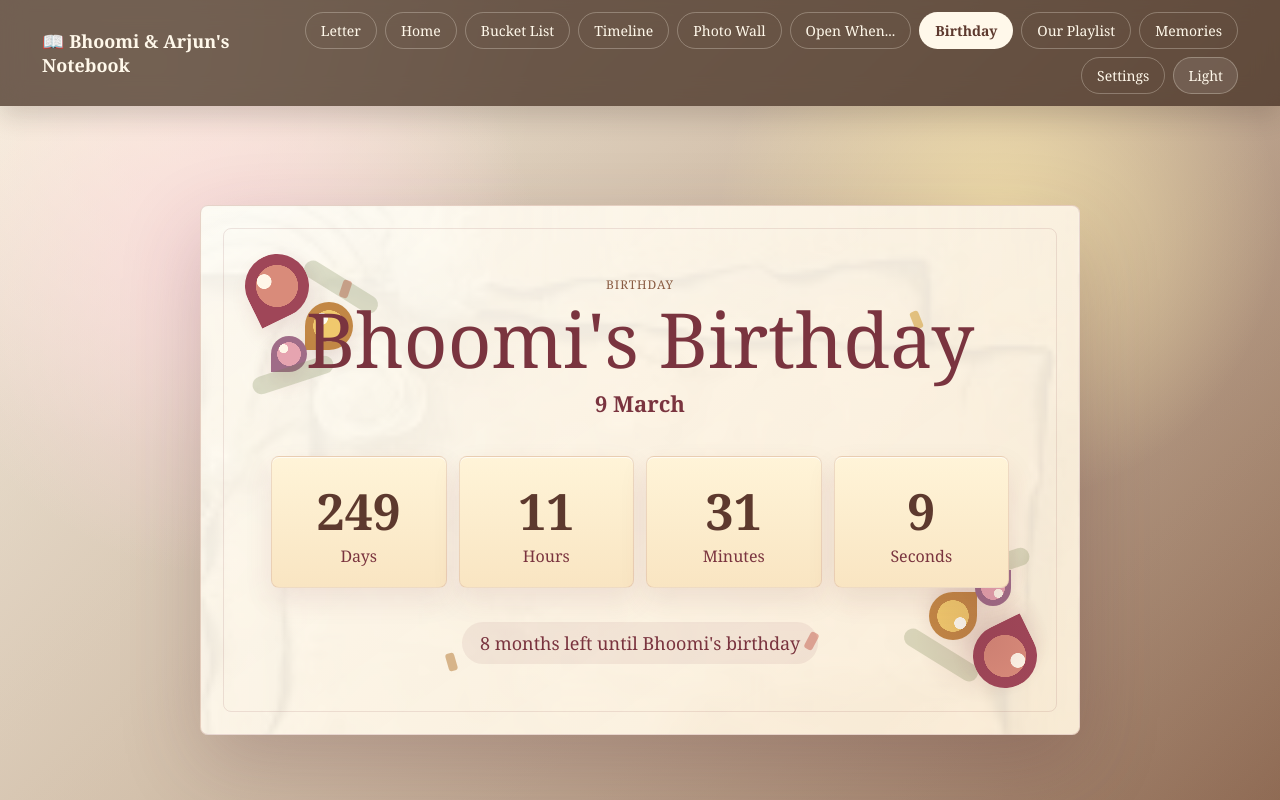
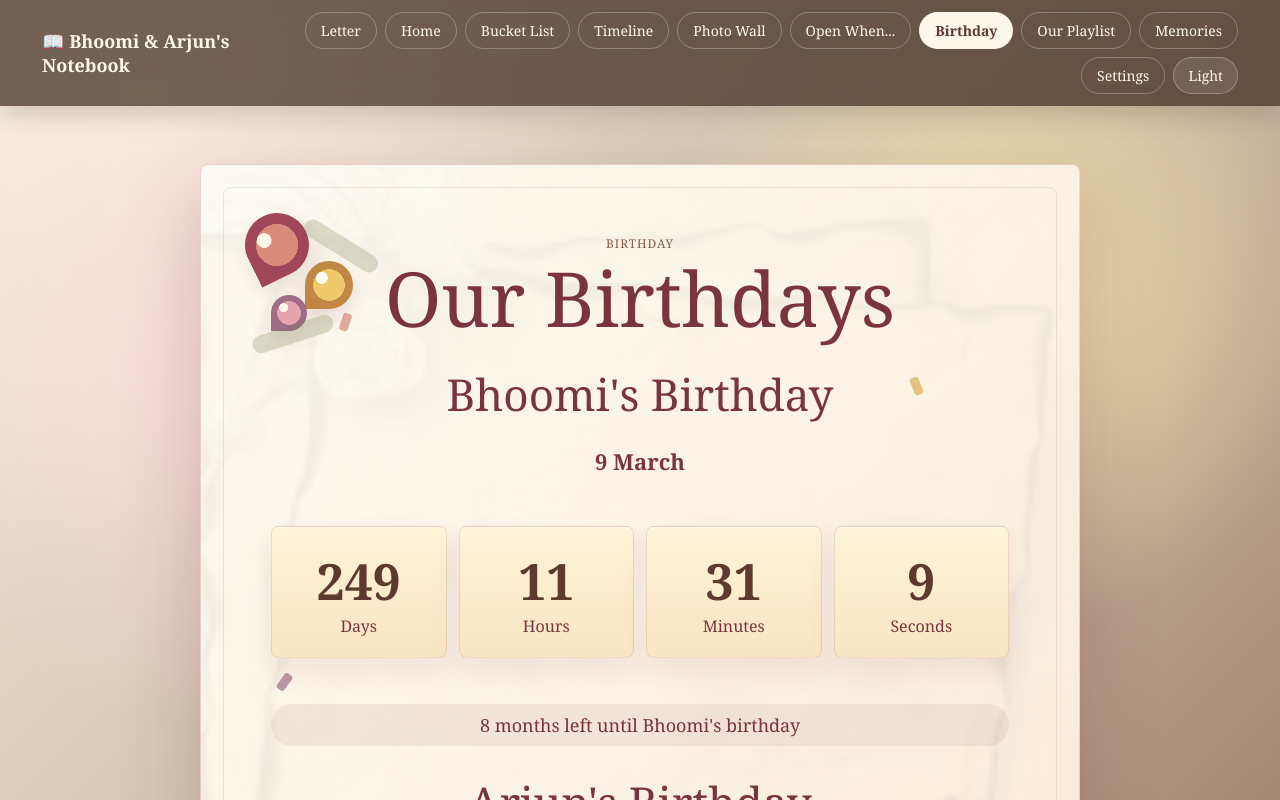
Before and after one commit to arjunasthana02-design/our-notebook, a React app in the folder frontend/: page /birthday in a window 1280 px wide. Shown: the top 800 px of the page. Built offline with nearby package versions, Linux system fonts and the light colour scheme; no server answers; the HTML template or start-up script is replaced by a standard one.

Commit message:
Save open when letters to site

```diff
--- a/frontend/src/pages/Birthday.jsx
+++ b/frontend/src/pages/Birthday.jsx
@@ -2,16 +2,31 @@ import { useEffect, useMemo, useState } from "react";
 import ScrapbookLayout from "../components/ScrapbookLayout";
 import "./NotebookExtras.css";
 
-function getNextBirthday(now) {
-  const year = now.getMonth() > 2 || (now.getMonth() === 2 && now.getDate() > 9)
+const BIRTHDAYS = [
+  {
+    name: "Bhoomi",
+    dateLabel: "9 March",
+    month: 2,
+    day: 9
+  },
+  {
+    name: "Arjun",
+    dateLabel: "9 September",
+    month: 8,
+    day: 9
+  }
+];
+
+function getNextBirthday(now, month, day) {
+  const year = now.getMonth() > month || (now.getMonth() === month && now.getDate() > day)
     ? now.getFullYear() + 1
     : now.getFullYear();
-  return new Date(year, 2, 9, 0, 0, 0);
+  return new Date(year, month, day, 0, 0, 0);
 }
 
-function getCountdown() {
+function getCountdown(birthday) {
   const now = new Date();
-  const target = getNextBirthday(now);
+  const target = getNextBirthday(now, birthday.month, birthday.day);
   const diff = Math.max(0, target - now);
 
   return {
@@ -23,21 +38,41 @@ function getCountdown() {
   };
 }
 
+function getMonthsLeft(birthday, target) {
+  const now = new Date();
+  let months = (target.getFullYear() - now.getFullYear()) * 12 + target.getMonth() - now.getMonth();
+  if (now.getDate() > birthday.day) months -= 1;
+  return Math.max(0, months);
+}
+
 export default function Birthday() {
-  const [countdown, setCountdown] = useState(getCountdown);
+  const [countdowns, setCountdowns] = useState(() =>
+    BIRTHDAYS.map((birthday) => ({
+      ...birthday,
+      countdown: getCountdown(birthday)
+    }))
+  );
 
   useEffect(() => {
-    const timer = setInterval(() => setCountdown(getCountdown()), 1000);
+    const timer = setInterval(() => {
+      setCountdowns(
+        BIRTHDAYS.map((birthday) => ({
+          ...birthday,
+          countdown: getCountdown(birthday)
+        }))
+      );
+    }, 1000);
     return () => clearInterval(timer);
   }, []);
 
-  const monthsLeft = useMemo(() => {
-    const now = new Date();
-    const birthday = getNextBirthday(now);
-    let months = (birthday.getFullYear() - now.getFullYear()) * 12 + birthday.getMonth() - now.getMonth();
-    if (now.getDate() > 9) months -= 1;
-    return Math.max(0, months);
-  }, [countdown.target]);
+  const birthdayCards = useMemo(
+    () =>
+      countdowns.map((birthday) => ({
+        ...birthday,
+        monthsLeft: getMonthsLeft(birthday, birthday.countdown.target)
+      })),
+    [countdowns]
+  );
 
   return (
     <ScrapbookLayout>
@@ -62,19 +97,24 @@ export default function Birthday() {
             <span />
           </div>
           <p className="page-kicker">Birthday</p>
-          <h1>Bhoomi's Birthday</h1>
-          <p className="birthday-date">9 March</p>
+          <h1>Our Birthdays</h1>
+          {birthdayCards.map((birthday) => (
+            <div className="birthday-countdown-section" key={birthday.name}>
+              <h2>{birthday.name}'s Birthday</h2>
+              <p className="birthday-date">{birthday.dateLabel}</p>
               <div className="countdown-grid">
                 {["days", "hours", "minutes", "seconds"].map((unit) => (
                   <div className="countdown-tile" key={unit}>
-                <strong>{countdown[unit]}</strong>
+                    <strong>{birthday.countdown[unit]}</strong>
                     <span>{unit}</span>
                   </div>
                 ))}
               </div>
               <p className="birthday-months">
-            {monthsLeft} months left until Bhoomi's birthday
+                {birthday.monthsLeft} months left until {birthday.name}'s birthday
               </p>
+            </div>
+          ))}
         </div>
       </section>
     </ScrapbookLayout>
--- a/frontend/src/pages/NotebookExtras.css
+++ b/frontend/src/pages/NotebookExtras.css
@@ -418,6 +418,19 @@
   line-height: 1.05;
 }
 
+.birthday-countdown-section {
+  display: grid;
+  gap: 12px;
+  margin-top: 26px;
+}
+
+.birthday-countdown-section h2 {
+  margin: 0;
+  color: #7a343f;
+  font-size: clamp(28px, 4vw, 44px);
+  font-weight: 500;
+}
+
 .countdown-grid {
   display: grid;
   grid-template-columns: repeat(4, minmax(0, 1fr));
--- a/frontend/src/pages/OpenWhen.jsx
+++ b/frontend/src/pages/OpenWhen.jsx
@@ -1,8 +1,9 @@
 import { useEffect, useMemo, useState } from "react";
 import ScrapbookLayout from "../components/ScrapbookLayout";
+import { apiUrl } from "../services/api";
 import "./NotebookExtras.css";
 
-const STORAGE_KEY = "notebook-open-when-notes";
+const LEGACY_STORAGE_KEY = "notebook-open-when-notes";
 const SECRET_PASSWORD = "260626";
 
 const DEFAULT_NOTES = [
@@ -39,28 +40,62 @@ const DEFAULT_NOTES = [
   }
 ];
 
-function loadNotes() {
-  try {
-    const saved = JSON.parse(localStorage.getItem(STORAGE_KEY) || "[]");
-    return DEFAULT_NOTES.map((note) => ({
-      ...note,
-      ...(saved.find((item) => item.id === note.id) || {})
-    }));
-  } catch {
-    return DEFAULT_NOTES;
-  }
-}
-
 export default function OpenWhen() {
-  const [notes, setNotes] = useState(loadNotes);
+  const [notes, setNotes] = useState(DEFAULT_NOTES);
   const [password, setPassword] = useState("");
   const [secretOpen, setSecretOpen] = useState(false);
   const [secretMessage, setSecretMessage] = useState("");
   const [activeNoteId, setActiveNoteId] = useState(null);
+  const [saveMessage, setSaveMessage] = useState("Loading shared letters...");
+  const [notesLoaded, setNotesLoaded] = useState(false);
 
   useEffect(() => {
-    localStorage.setItem(STORAGE_KEY, JSON.stringify(notes));
-  }, [notes]);
+    let active = true;
+
+    async function loadNotes() {
+      try {
+        const response = await fetch(apiUrl("/open-when-notes"));
+        const saved = await response.json();
+
+        if (!active) return;
+
+        let legacySaved = [];
+        try {
+          legacySaved = JSON.parse(localStorage.getItem(LEGACY_STORAGE_KEY) || "[]");
+        } catch {
+          legacySaved = [];
+        }
+
+        setNotes(
+          DEFAULT_NOTES.map((note) => {
+            const sharedNote = Array.isArray(saved)
+              ? saved.find((item) => item.id === note.id)
+              : null;
+            const legacyNote = Array.isArray(legacySaved)
+              ? legacySaved.find((item) => item.id === note.id)
+              : null;
+
+            return {
+              ...note,
+              ...(sharedNote || legacyNote || {})
+            };
+          })
+        );
+        setSaveMessage("Saved for both browsers.");
+        setNotesLoaded(true);
+      } catch {
+        if (active) {
+          setSaveMessage("Could not load shared letters.");
+        }
+      }
+    }
+
+    loadNotes();
+
+    return () => {
+      active = false;
+    };
+  }, []);
 
   const unlockedNotes = useMemo(
     () => notes.filter((note) => !note.locked || secretOpen),
@@ -72,7 +107,35 @@ export default function OpenWhen() {
     setNotes((current) =>
       current.map((note) => (note.id === id ? { ...note, text: value } : note))
     );
+    setSaveMessage("Saving...");
   }
+
+  useEffect(() => {
+    if (!notesLoaded) return;
+
+    const notesToSave = notes.map(({ id, text }) => ({ id, text }));
+
+    const timer = setTimeout(async () => {
+      try {
+        await Promise.all(
+          notesToSave.map((note) =>
+            fetch(apiUrl(`/open-when-notes/${note.id}`), {
+              method: "PUT",
+              headers: {
+                "Content-Type": "application/json"
+              },
+              body: JSON.stringify({ text: note.text })
+            })
+          )
+        );
+        setSaveMessage("Saved for both browsers.");
+      } catch {
+        setSaveMessage("Could not save to the website.");
+      }
+    }, 500);
+
+    return () => clearTimeout(timer);
+  }, [notes, notesLoaded]);
 
   function unlockSecret() {
     if (password.trim() === SECRET_PASSWORD) {
@@ -151,7 +214,7 @@ export default function OpenWhen() {
         </div>
 
         {unlockedNotes.length === notes.length && (
-          <p className="open-when-save-note">Saved on this browser.</p>
+          <p className="open-when-save-note">{saveMessage}</p>
         )}
 
         {activeNote && (!activeNote.locked || secretOpen) && (
@@ -174,7 +237,7 @@ export default function OpenWhen() {
                 onChange={(event) => updateNote(activeNote.id, event.target.value)}
                 autoFocus
               />
-              <p className="open-when-save-note">Saved on this browser.</p>
+              <p className="open-when-save-note">{saveMessage}</p>
             </div>
           </div>
         )}
```
Also changed, not shown: 1 other file (tests, documents, lock files or other folders). Lines whose indentation alone changed are shown as unchanged.
